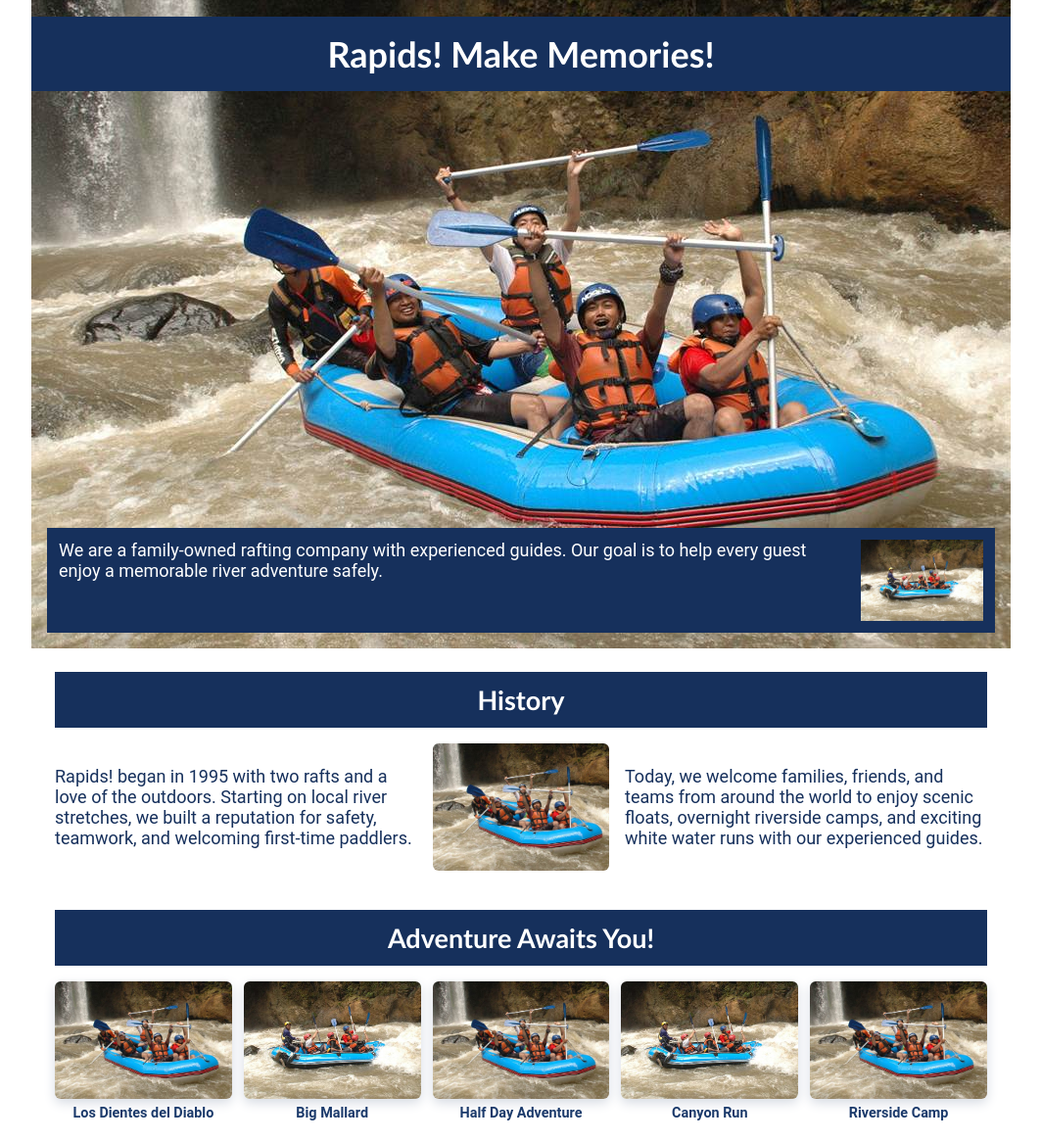
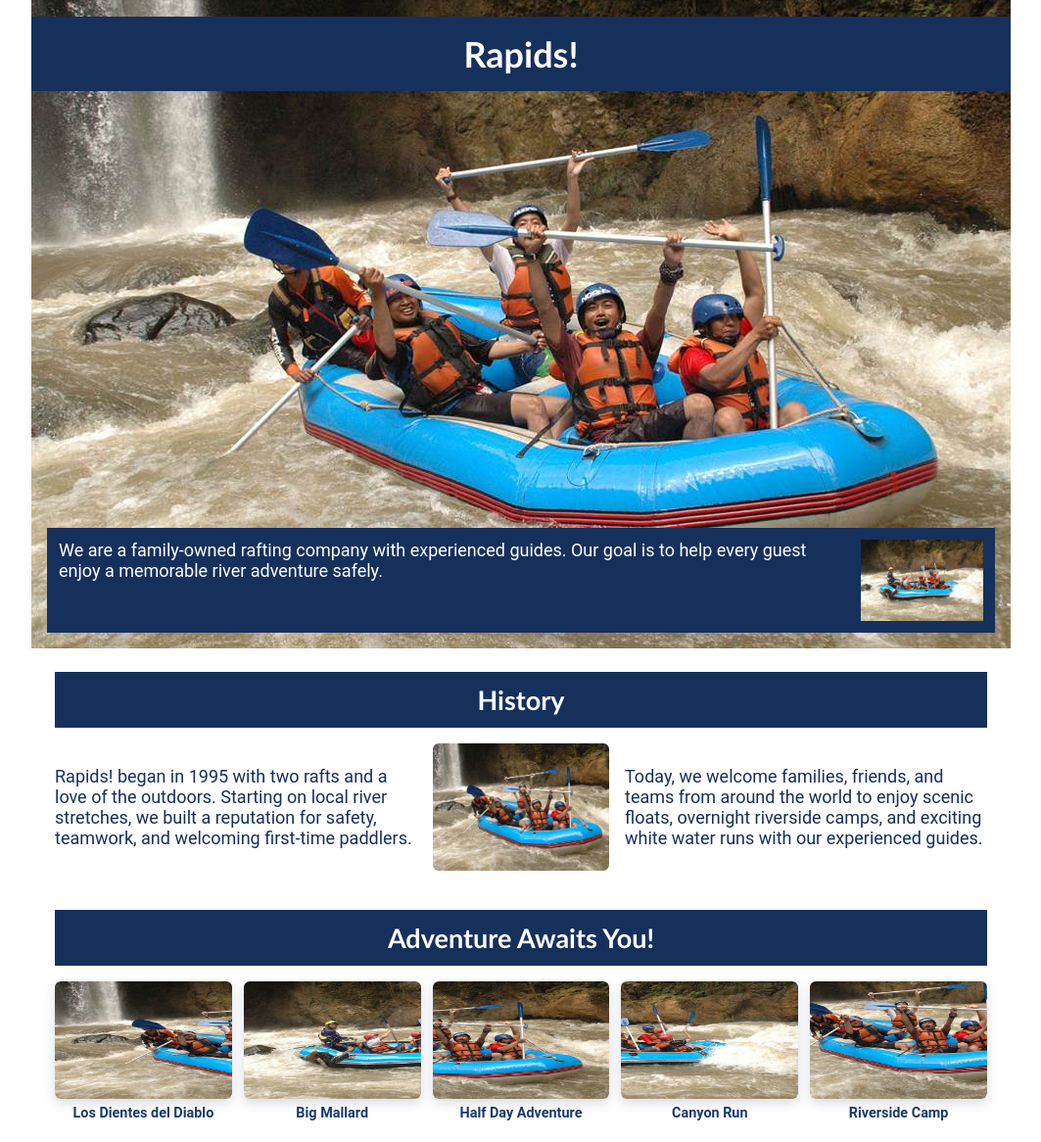
Before and after one commit to saint81pac/wdd130, a plain HTML site: page wwr/about.html in a window 1280 px wide. Shown: the part 122-1288 px from the top of the page at 98% size, without its empty margins (108-1171 px from the left). Drawn offline with Linux system fonts and the light colour scheme.

Commit message:
Fix about page heading and images
Co-authored-by: Copilot <223556219+Copilot@users.noreply.github.com>

```diff
--- a/wwr/about.html
+++ b/wwr/about.html
@@ -27,7 +27,7 @@
     <main>
         <div class="hero">
             <img src="images/hero.jpg" alt="Guests paddling through white water rapids">
-            <h1>Rapids! Make Memories!</h1>
+            <h1>Rapids!</h1>
             <article>
                 <img src="images/guide.jpg" alt="A rafting guide helping guests on the river">
                 <p>We are a family-owned rafting company with experienced guides. Our goal is to help every guest enjoy a memorable river adventure safely.</p>
@@ -47,23 +47,23 @@
             <h2>Adventure Awaits You!</h2>
             <div class="adventure-grid">
                 <figure>
-                    <img src="images/hero.jpg" alt="Los Dientes del Diablo rapids">
+                    <img src="images/los-dientes.jpg" alt="Los Dientes del Diablo rapids">
                     <figcaption>Los Dientes del Diablo</figcaption>
                 </figure>
                 <figure>
-                    <img src="images/guide.jpg" alt="Big Mallard white water section">
+                    <img src="images/big-mallard.jpg" alt="Big Mallard white water section">
                     <figcaption>Big Mallard</figcaption>
                 </figure>
                 <figure>
-                    <img src="images/hero.jpg" alt="Half Day Adventure river trip">
+                    <img src="images/half-day.jpg" alt="Half Day Adventure river trip">
                     <figcaption>Half Day Adventure</figcaption>
                 </figure>
                 <figure>
-                    <img src="images/guide.jpg" alt="Scenic canyon river float">
+                    <img src="images/canyon-run.jpg" alt="Scenic canyon river float">
                     <figcaption>Canyon Run</figcaption>
                 </figure>
                 <figure>
-                    <img src="images/hero.jpg" alt="Overnight riverside camping trip">
+                    <img src="images/riverside-camp.jpg" alt="Overnight riverside camping trip">
                     <figcaption>Riverside Camp</figcaption>
                 </figure>
             </div>
```
Also changed, not shown: wwr/images/big-mallard.jpg (added), wwr/images/canyon-run.jpg (added), wwr/images/half-day.jpg (added), wwr/images/los-dientes.jpg (added), wwr/images/riverside-camp.jpg (added).
